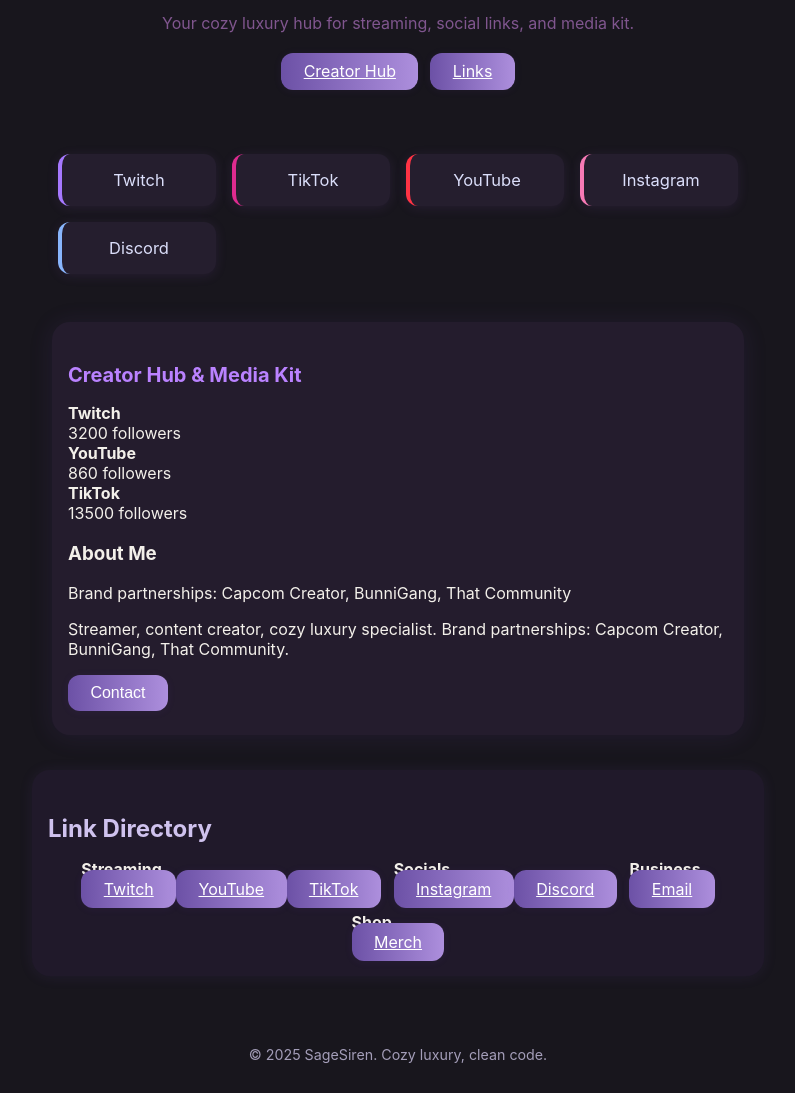
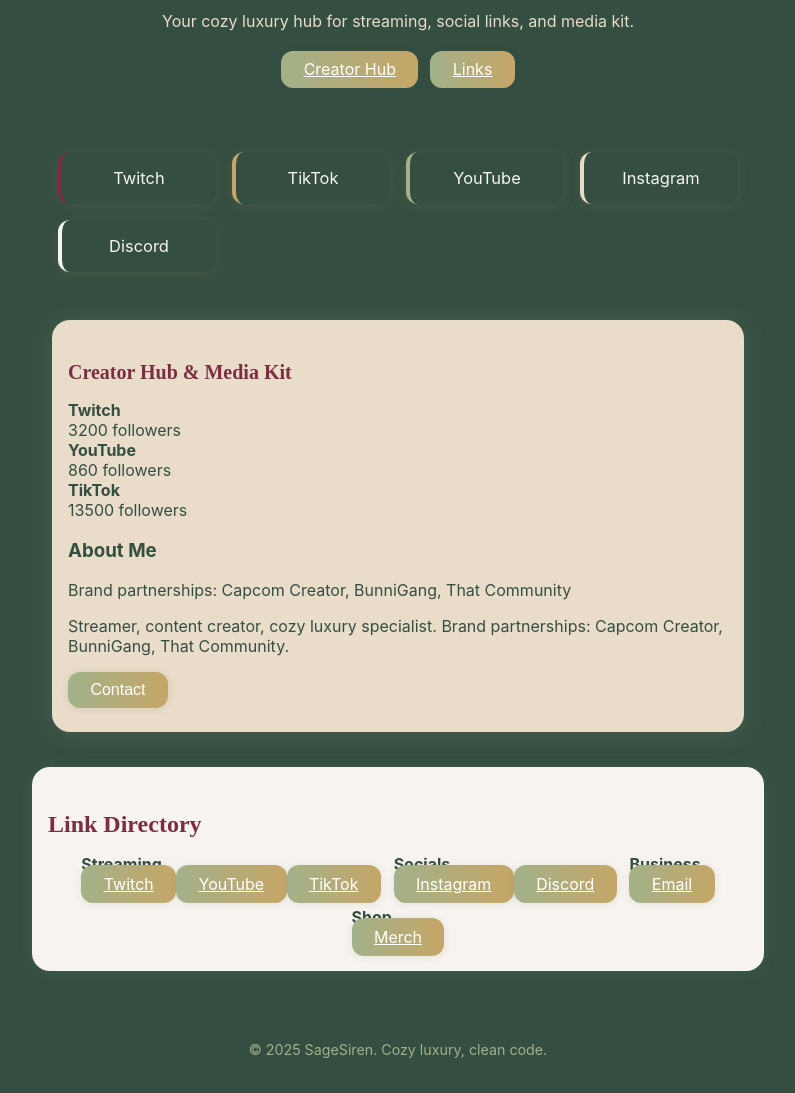
Before and after one commit to SunnieP/sage-siren-link-hub, a plain HTML site: page public/index.html in a window 1280 px wide. Shown: the part 175-1268 px from the top of the page, without its empty margins (242-1037 px from the left). Drawn offline with Linux system fonts and the light colour scheme; files whose address does not match are found by name.

Commit message:
Update CSS to use provided brand color palette (CSS variables), set Cormorant Garamond for headings, Inter for body, accents and component updates.

```diff
--- a/public/assets/style.css
+++ b/public/assets/style.css
@@ -1,6 +1,14 @@
+:root {
+  --color-primary-sage: #A3B18A;
+  --color-deep-forest: #344E41;
+  --color-secondary-sand: #E9DCC9;
+  --color-secondary-cream: #F7F4EF;
+  --color-accent-ochre: #C6A667;
+  --color-accent-wineberry: #7B2D43;
+}
 body.dark-mode {
-    background: #18161d;
-    color: #f3f0ea;
+    background: var(--color-deep-forest);
+    color: var(--color-secondary-cream);
     font-family: 'Inter', 'Poppins', 'Manrope', sans-serif;
     margin: 0;
     padding: 0;
@@ -15,20 +23,23 @@
     height: 96px;
     border-radius: 50%;
     margin-bottom: 1rem;
-    box-shadow: 0 4px 16px rgba(186,148,255,0.13);
+    box-shadow: 0 4px 16px rgba(163,177,138,0.18);
 }
 h1 {
+    font-family: 'Cormorant Garamond', serif;
     font-size: 2.2rem;
     margin-bottom: 0.3rem;
+    color: var(--color-primary-sage);
 }
 .tagline {
     font-size: 1.12rem;
-    color: #cfc2ee;
+    color: var(--color-accent-wineberry);
     margin-bottom: 0.7rem;
+    font-family: 'Cormorant Garamond', serif;
 }
 .bio {
     font-size: 1rem;
-    color: #80568F;
+    color: var(--color-secondary-sand);
     margin-bottom: 1.2rem;
 }
 .cta-buttons {
@@ -39,7 +50,7 @@
     margin-bottom: 2rem;
 }
 .btn {
-    background: linear-gradient(90deg,#6c51a6,#ad8fdd);
+    background: linear-gradient(90deg,var(--color-primary-sage),var(--color-accent-ochre));
     border: none;
     color: #fff;
     padding: 0.55rem 1.4rem;
@@ -47,11 +58,11 @@
     font-size: 1rem;
     cursor: pointer;
     transition: box-shadow 0.16s,background 0.3s;
-    box-shadow: 0 1px 8px rgba(114, 60, 209, 0.08);
+    box-shadow: 0 1px 8px rgba(52, 78, 65, 0.11);
 }
 .btn:hover {
-    background: linear-gradient(90deg,#ad8fdd,#6c51a6);
-    box-shadow: 0 2px 16px rgba(186,148,255,0.16);
+    background: linear-gradient(90deg,var(--color-accent-ochre),var(--color-primary-sage));
+    box-shadow: 0 2px 16px rgba(198,166,103,0.17);
 }
 .card-list {
     display: grid;
@@ -62,49 +73,53 @@
     padding: 1rem;
 }
 .card-btn {
-    background: #251e2e;
-    color: #dbdefa;
+    background: var(--color-deep-forest);
+    color: var(--color-secondary-cream);
     padding: 1rem 0.1rem;
     border-radius: 12px;
     text-align: center;
     font-size: 1.03rem;
     text-decoration: none;
     transition: background .15s,color .2s,box-shadow .2s;
-    box-shadow: 0 2px 12px rgba(130,80,180,.14);
+    box-shadow: 0 2px 12px rgba(198,166,103,.13);
 }
 .card-btn:hover {
-    background: #342a4c;
-    color: #fff;
+    background: var(--color-primary-sage);
+    color: var(--color-accent-wineberry);
 }
-.twitch {border-left:4px solid #a678ff;}
-.tiktok {border-left:4px solid #de2b8f;}
-.youtube {border-left:4px solid #ff3344;}
-.instagram {border-left:4px solid #f77ab5;}
-.discord {border-left:4px solid #88b5fc;}
+.twitch {border-left:4px solid var(--color-accent-wineberry);}
+.tiktok {border-left:4px solid var(--color-accent-ochre);}
+.youtube {border-left:4px solid var(--color-primary-sage);}
+.instagram {border-left:4px solid var(--color-secondary-sand);}
+.discord {border-left:4px solid var(--color-secondary-cream);}
 .media-kit-section {
     max-width: 660px;
     margin: 0 auto 2.2rem auto;
-    background: #241c2d;
+    background: var(--color-secondary-sand);
     padding: 1.5rem 1rem;
     border-radius: 18px;
-    box-shadow: 0 2px 24px rgba(110,70,180,0.13);
+    box-shadow: 0 2px 24px rgba(163,177,138,0.18);
+    color: var(--color-deep-forest);
 }
 .media-kit-section h2 {
-    color: #ba82ff;
+    color: var(--color-accent-wineberry);
     font-size: 1.25rem;
     margin-bottom: 1rem;
+    font-family: 'Cormorant Garamond', serif;
 }
 .link-directory {
     max-width: 700px;
     margin: 0 auto 2rem auto;
-    background: #20192a;
+    background: var(--color-secondary-cream);
     padding: 1.5rem 1rem;
     border-radius: 18px;
-    box-shadow: 0 1px 14px rgba(110,70,180,0.11);
+    box-shadow: 0 1px 14px rgba(163,177,138,0.13);
+    color: var(--color-deep-forest);
 }
 .link-directory h2 {
-    color: #cfc2ee;
+    color: var(--color-accent-wineberry);
     margin-bottom: 0.8rem;
+    font-family: 'Cormorant Garamond', serif;
 }
 #links-by-category {
     display: flex;
@@ -117,8 +132,9 @@
     text-align: center;
     padding: 1rem;
     font-size: 0.89rem;
-    color: #a49eb9;
+    color: var(--color-primary-sage);
     margin-top: 2.5rem;
+    background: var(--color-deep-forest);
 }
 @media (max-width: 560px) {
     .header {padding: 1rem 0.3rem 1rem 0.3rem;}
```
